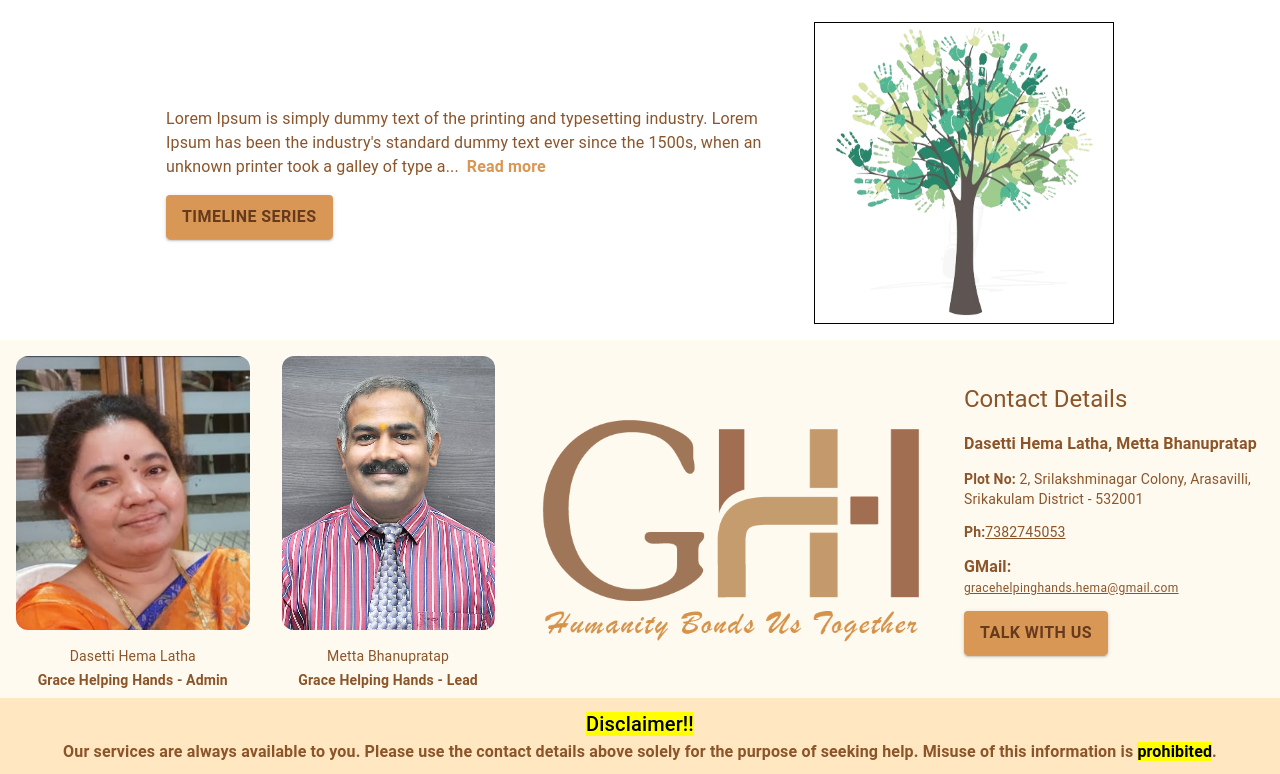
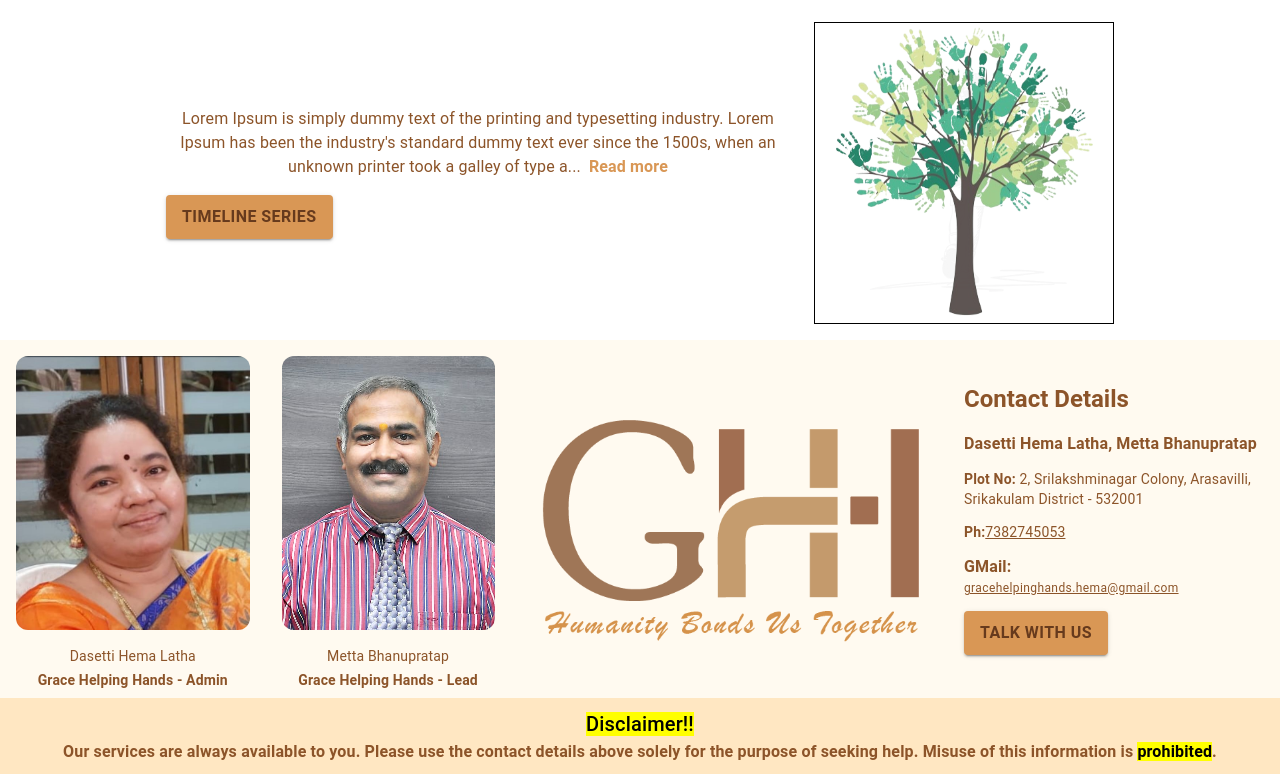
Before and after one commit to darshan1005/GHH-org, a React (Vite) app: page / in a window 1280 px wide. Shown: the part 1006-1780 px from the top of the page. Built offline with nearby package versions, Linux system fonts and the light colour scheme; a web font is replaced by a local one.

Commit message:
GHH-Alignment changes

```diff
--- a/src/Components/About/AboutGhh.jsx
+++ b/src/Components/About/AboutGhh.jsx
@@ -73,7 +73,7 @@ export const About = () => {
             justifyContent: "center",
           }}
         >
-          <TruncatedText text={whyUs} textAlign="left" />
+          <TruncatedText text={whyUs} />
           <TargetButton
             title={"TimeLine Series"}
             to={"/timeLine"}
@@ -86,7 +86,7 @@ export const About = () => {
           sx={{
             display: "grid",
             placeItems: "center",
-            width: { xs: "90%", md: "300px" },
+            width: { xs: "90%", sm: "300px" },
             border: "1px solid black",
           }}
         >
--- a/src/Components/Footer/FooterGhh.jsx
+++ b/src/Components/Footer/FooterGhh.jsx
@@ -110,7 +110,7 @@ export const Footer = () => {
             p: 1,
           }}
         >
-          <Typography variant="h5" gutterBottom>
+          <Typography variant="h5" fontWeight={"bold"} gutterBottom>
             Contact Details
           </Typography>
           <Typography variant="body1" gutterBottom>
--- a/src/Components/Hero/HeroMain.jsx
+++ b/src/Components/Hero/HeroMain.jsx
@@ -114,7 +114,7 @@ export const Hero = () => {
                 variant="h1"
                 color={theme.palette.text.primary}
                 sx={{
-                  fontSize: { xs: "1rem", sm: "1.8rem", md: "2rem" },
+                  fontSize: { xs: "1.2rem", sm: "1.4rem", md: "2rem" },
                   fontWeight: 700,
                   textAlign: { xs: "center", md: "left" },
                 }}
--- a/src/Components/TruncatedText/TruncatedText.jsx
+++ b/src/Components/TruncatedText/TruncatedText.jsx
@@ -16,7 +16,10 @@ export const TruncatedText = ({ text, textAlign }) => {
     <Typography
       variant="bodyL"
       sx={{
-        textAlign: { xs: "center", md: textAlign },
+        textAlign: {
+          xs: textAlign === "left" ? "left" : "center",
+          md: textAlign,
+        },
         marginBottom: "1rem",
       }}
     >
```
